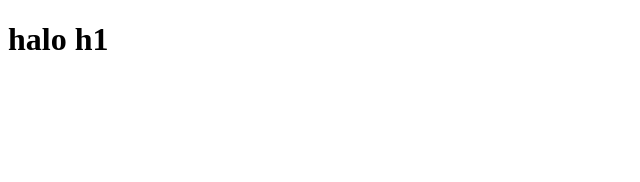
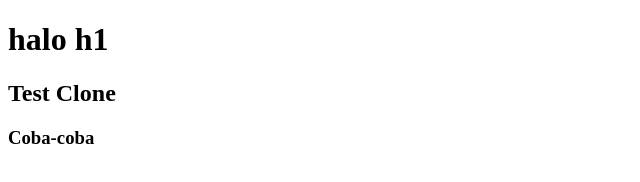
Before and after one commit to alfasean/test-pull, a plain HTML site: page index.html in a window 1280 px wide. Shown: the whole page, without its empty margins (0-640 px from the left). Drawn offline with Linux system fonts and the light colour scheme.

Commit message:
mengedit

```diff
--- a/index.html
+++ b/index.html
@@ -6,5 +6,7 @@
 </head>
 <body>
 <h1>halo h1</h1>
+<h2>Test Clone</h2>
+<h3>Coba-coba</h3>
 </body>
 </html>
```
